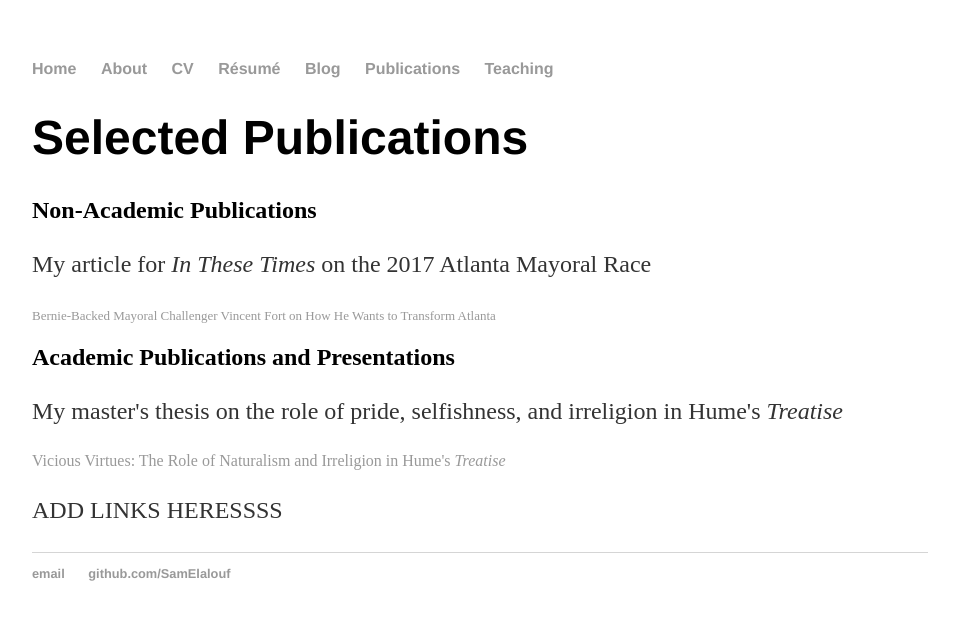
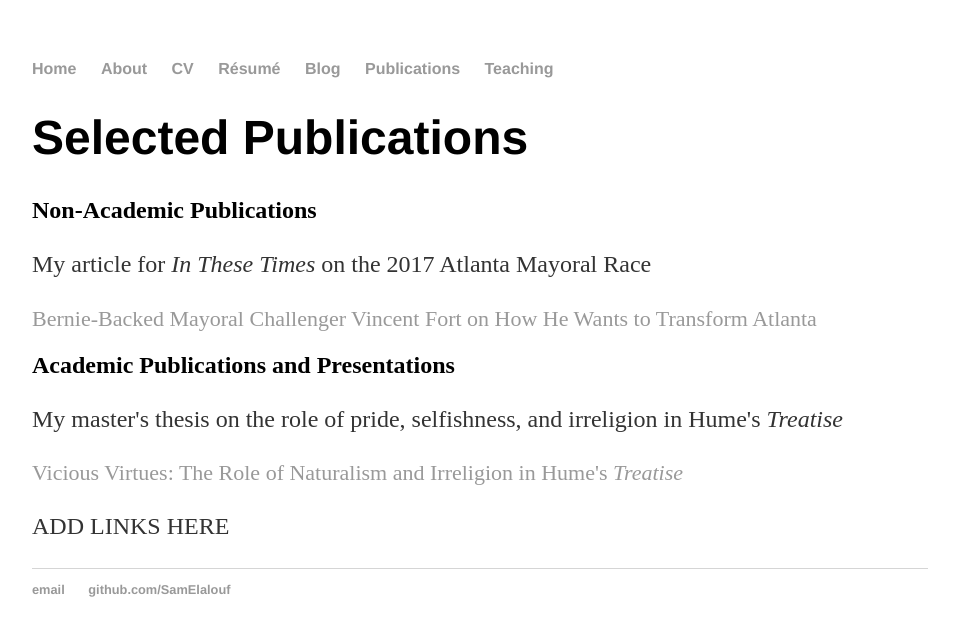
Before and after one commit to SamElalouf/samelalouf.github.io, a Jekyll site: the page built from publications/index.html, in a window 1280 px wide. Shown: the top 636 px of the page, without its empty margins (160-1119 px from the left). Built offline with Jekyll 4.4.1, drawn with Linux system fonts in a browser that asks for light colours.

Commit message:
Update index.html

```diff
--- a/publications/index.html
+++ b/publications/index.html
@@ -7,9 +7,9 @@ title: Selected Publications
 	<h1>Selected Publications</h1>
   <h2>Non-Academic Publications</h2>
   <p>My article for <em>In These Times</em> on the 2017 Atlanta Mayoral Race </p>
-  <a href="http://inthesetimes.com/article/20639/bernie-sanders-vincent-fort-atlanta-mayor/" style="font-size: 13px">Bernie-Backed Mayoral Challenger Vincent Fort on How He Wants to Transform Atlanta</a>
+  <a href="http://inthesetimes.com/article/20639/bernie-sanders-vincent-fort-atlanta-mayor/" style="font-size: 22px">Bernie-Backed Mayoral Challenger Vincent Fort on How He Wants to Transform Atlanta</a>
   <h2>Academic Publications and Presentations</h2>
 	<p>My master's thesis on the role of pride, selfishness, and irreligion in Hume's <em>Treatise</em></p>
-	<a href="https://scholarworks.gsu.edu/cgi/viewcontent.cgi?article=1225&amp;context=philosophy_theses">Vicious Virtues: The Role of Naturalism and Irreligion in Hume's <em>Treatise</em> </a>
-	<p> ADD LINKS HERESSSS </p>
+	<a href="https://scholarworks.gsu.edu/cgi/viewcontent.cgi?article=1225&amp;context=philosophy_theses" style="font-size: 22px">Vicious Virtues: The Role of Naturalism and Irreligion in Hume's <em>Treatise</em> </a>
+	<p> ADD LINKS HERE </p>
 </div><!-- /.blurb -->
```
